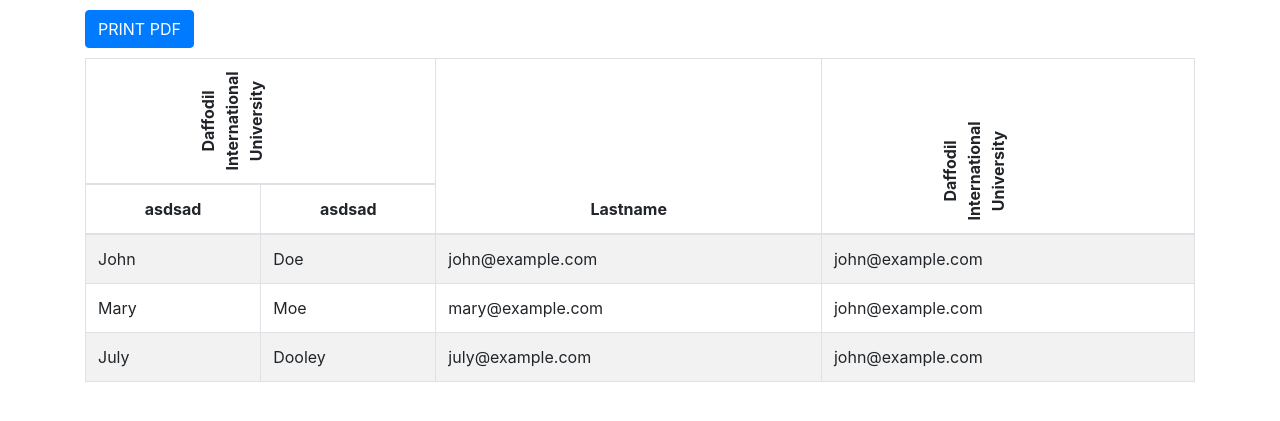
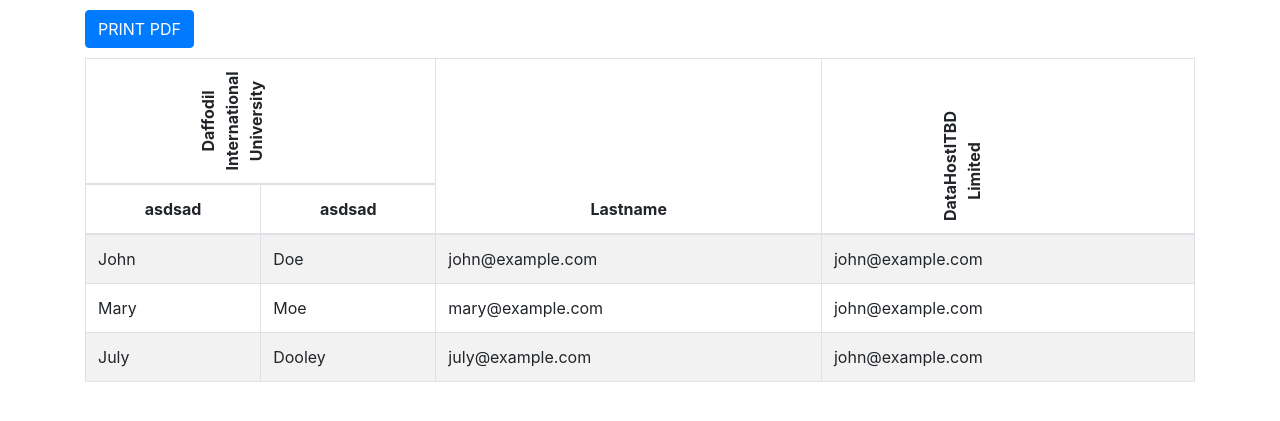
Before and after one commit to ikbal151320japan/php-file-pdf-with-text-rotation, a PHP site: page / in a window 1280 px wide. Shown: the top 421 px of the page. Run offline with PHP 8.4, Linux system fonts and the light colour scheme.

Commit message:
corrent time script

```diff
--- a/index.php
+++ b/index.php
@@ -46,7 +46,7 @@
                         </th>
                         <th rowspan='2'>Lastname</th>
                         <th rowspan='2'>
-                            <div class="rot" style="-webkit-transform: rotate(-90deg); position: relative;top: 0%;">Daffodil International University</div>
+                            <div class="rot" style="-webkit-transform: rotate(-90deg); position: relative;top: 0%;">DataHostITBD Limited</div>
                         </th>
                     </tr>
                     <tr>
```
